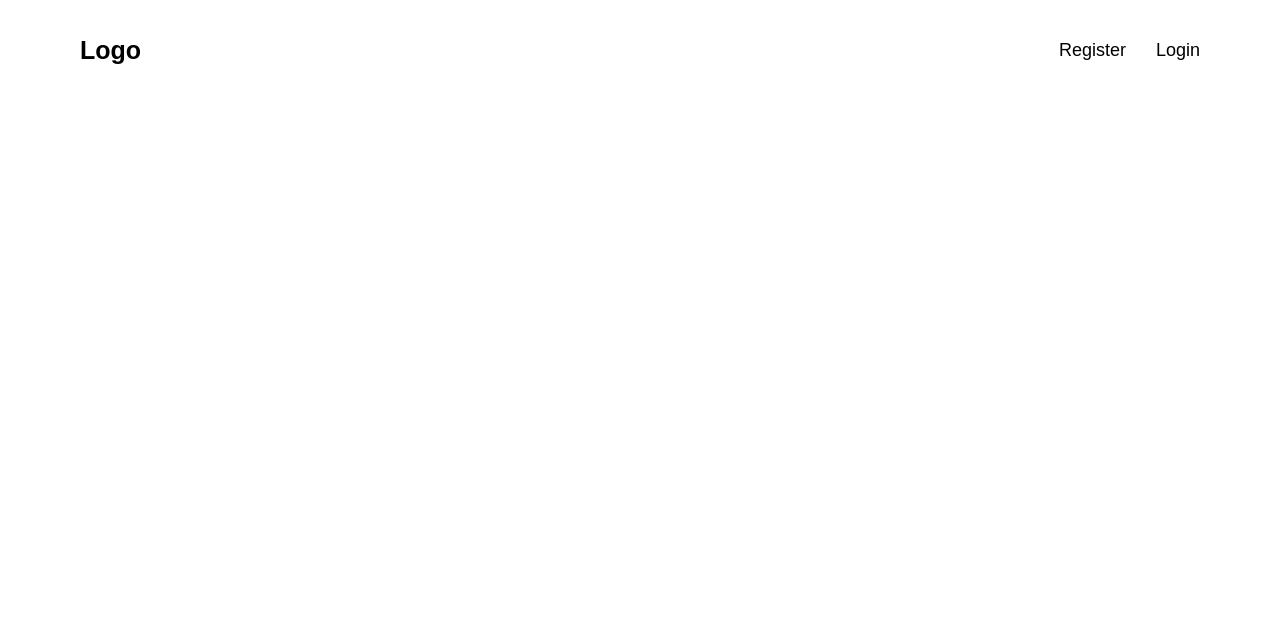
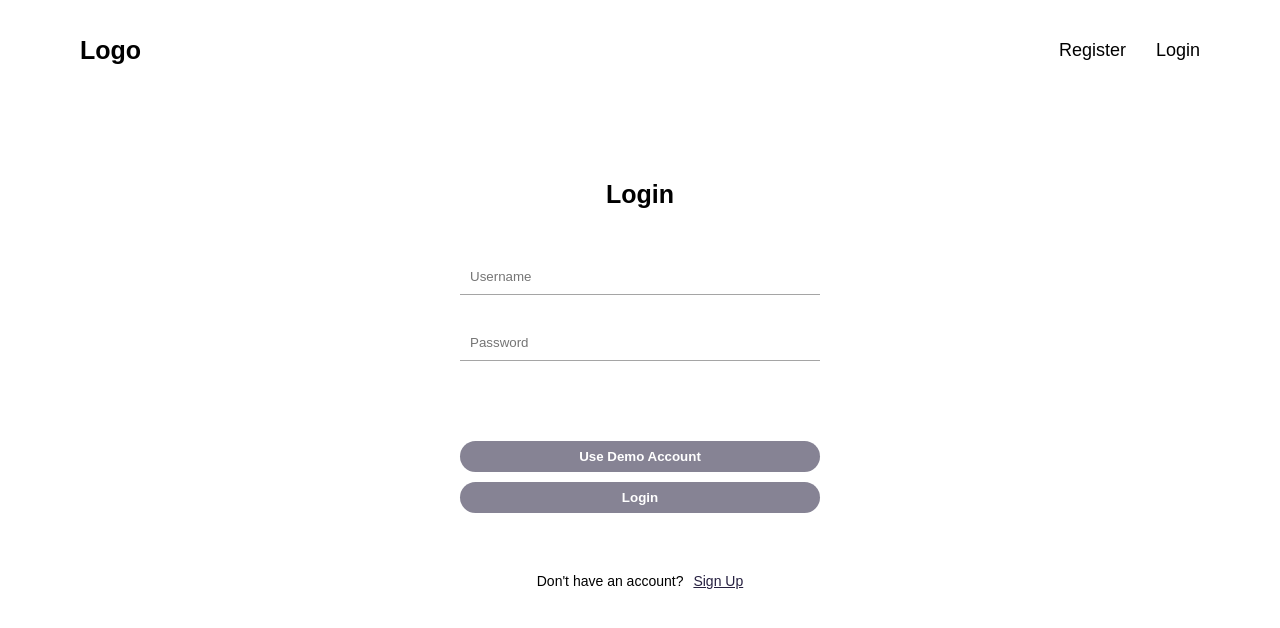
Before and after one commit to arjunp8822/auth-planner, a React (Create React App) app in the folder frontend/: page /login in a window 1280 px wide. Before the commit this address had no page. Shown: the top 628 px of the page. Built offline with nearby package versions, Linux system fonts and the light colour scheme.

Commit message:
added register and login components

```diff
--- a/frontend/src/App.css
+++ b/frontend/src/App.css
@@ -20,6 +20,11 @@ section {
 
 li:hover {
     cursor: pointer;
+}
+
+a {
+    text-decoration: inherit;
+    color: inherit;
 }
 
 :root {
--- a/frontend/src/App.js
+++ b/frontend/src/App.js
@@ -6,6 +6,8 @@ import { useState } from "react";
 import { Route, Routes } from "react-router-dom";
 import Todo from "./Todo";
 import Navbar from "./components/Navbar";
+import Register from "./components/Register";
+import Login from "./components/Login";
 axios.defaults.withCredentials = true;
 
 function App() {
@@ -16,6 +18,8 @@ function App() {
       <Routes>
         <Route path="/" element={<Home />} />
         <Route path="/todos" element={<Todo />} />
+        <Route path="/register" element={<Register />} />
+        <Route path="/login" element={<Login />} />
       </Routes>
     </UserContext.Provider>
   );
--- a/frontend/src/components/CategoryCard.js
+++ b/frontend/src/components/CategoryCard.js
@@ -1,12 +1,13 @@
 import React, { useState } from "react";
 import "./css/CategoryCard.css";
 import { MdSchool } from "react-icons/md";
+import { Link } from "react-router-dom";
 
 const CategoryCard = () => {
   const [progress, setProgress] = useState(0);
   // need to add functionality above based on completeness
   return (
-    <div className="category-card">
+    <Link to="/todos" className="category-card">
       <div className="progress-bar">
         <div className="progress"></div>
       </div>
@@ -19,7 +20,7 @@ const CategoryCard = () => {
           <p>5 Tasks</p>
         </div>
       </div>
-    </div>
+    </Link>
   );
 };
 
--- a/frontend/src/components/Login.js
+++ b/frontend/src/components/Login.js
@@ -0,0 +1,75 @@
+import axios from "axios";
+import React, { useContext, useState } from "react";
+import { useNavigate, Link } from "react-router-dom";
+import "./css/Login.css";
+import { UserContext } from "../context/UserContext";
+
+const Login = () => {
+  const [username, setUsername] = useState("");
+  const [password, setPassword] = useState("");
+  const [errorState, setErrorState] = useState(null);
+  const navigate = useNavigate();
+  const { getLoggedIn, setLoggedUser } = useContext(UserContext);
+
+  const submitHandler = async (e) => {
+    e.preventDefault();
+    try {
+      const loginData = {
+        username: username,
+        password: password,
+      };
+      const result = await axios.post(
+        "http://localhost:4000/auth/login",
+        loginData
+      );
+      setLoggedUser(result.data);
+      await getLoggedIn();
+      navigate("/");
+    } catch (e) {
+      setErrorState(e.response.data.errorMessage);
+    }
+  };
+
+  const demoButton = (e) => {
+    e.preventDefault();
+    setUsername("Test");
+    setPassword("Test12345");
+  };
+
+  return (
+    <section id="login">
+      <div className="container login-container">
+        <div className="login-box">
+          <h1>Login</h1>
+          <form onSubmit={submitHandler}>
+            <input
+              type="string"
+              placeholder="Username"
+              onChange={(e) => setUsername(e.target.value)}
+              value={username}
+            />
+            <input
+              type="password"
+              placeholder="Password"
+              onChange={(e) => setPassword(e.target.value)}
+              value={password}
+            />
+            <div className="login-error">{errorState}</div>
+            <button type="button" onClick={demoButton}>
+              Use Demo Account
+            </button>
+            <button type="submit">Login</button>
+          </form>
+          <div className="register-container">
+            <span>Don't have an account?</span>
+            <Link to="/register" className="sign-up">
+              Sign Up
+            </Link>
+          </div>
+        </div>
+      </div>
+    </section>
+  );
+};
+
+export default Login;
--- a/frontend/src/components/Navbar.js
+++ b/frontend/src/components/Navbar.js
@@ -1,15 +1,22 @@
 import React from "react";
+import { Link } from "react-router-dom";
 import "./css/Navbar.css";
 
 const Navbar = () => {
   return (
     <nav>
-      <div className="logo">
-        <h1>Logo</h1>
-      </div>
+      <Link to="/">
+        <div className="logo">
+          <h1>Logo</h1>
+        </div>
+      </Link>
       <ul className="menu">
-        <li>Register</li>
-        <li>Login</li>
+        <Link to="/register">
+          <li>Register</li>
+        </Link>
+        <Link to="/login">
+          <li>Login</li>
+        </Link>
       </ul>
     </nav>
   );
--- a/frontend/src/components/Register.js
+++ b/frontend/src/components/Register.js
@@ -0,0 +1,73 @@
+import React, { useContext, useState } from "react";
+import axios from "axios";
+import { useNavigate, Link } from "react-router-dom";
+import "./css/Login.css";
+import { UserContext } from "../context/UserContext";
+
+const Register = () => {
+  const [username, setUsername] = useState("");
+  const [password, setPassword] = useState("");
+  const [passwordVerify, setpasswordVerify] = useState("");
+  const [errorState, setErrorState] = useState(null);
+  const { setLoggedUser } = useContext(UserContext);
+  const navigate = useNavigate();
+
+  const submitHandler = async (e) => {
+    e.preventDefault();
+    try {
+      const registerData = {
+        username: username,
+        password: password,
+        passwordVerify: passwordVerify,
+      };
+      const result = await axios.post(
+        "http://localhost:4000/auth/register",
+        registerData
+      );
+      setLoggedUser(result.data);
+      navigate("/");
+    } catch (e) {
+      setErrorState(e.response.data.errorMessage);
+    }
+  };
+
+  return (
+    <section id="login">
+      <div className="container login-container">
+        <div className="login-box">
+          <h1>Create a new account</h1>
+          <form onSubmit={submitHandler}>
+            <input
+              type="string"
+              placeholder="Username"
+              onChange={(e) => setUsername(e.target.value)}
+              value={username}
+            />
+            <input
+              type="password"
+              placeholder="Password"
+              onChange={(e) => setPassword(e.target.value)}
+              value={password}
+            />
+            <input
+              type="password"
+              placeholder="Confirm Password"
+              onChange={(e) => setpasswordVerify(e.target.value)}
+              value={passwordVerify}
+            />
+            <div className="login-error">{errorState}</div>
+            <button type="submit">Register</button>
+          </form>
+          <div className="register-container">
+            <span>Already have an account?</span>
+            <Link to="/login" className="sign-up">
+              Login
+            </Link>
+          </div>
+        </div>
+      </div>
+    </section>
+  );
+};
+
+export default Register;
--- /dev/null
+++ b/frontend/src/components/css/Login.css
@@ -0,0 +1,79 @@
+#login {
+    display: flex;
+    justify-content: center;
+    align-items: center;
+}
+
+.login-container {
+    display: flex;
+    justify-content: center;
+    align-items: center;
+    flex-direction: column;
+    width: min(400px, 100vw);
+    border-radius: 10px;
+}
+
+.login-box {
+    width: 100%;
+    padding: 20px;
+}
+
+.login-container h1 {
+    margin-bottom: 50px;
+    color: var(--primary);
+    display: flex;
+    justify-content: center;
+    align-items: center;
+}
+
+.login-container form {
+    display: flex;
+    flex-direction: column;
+    margin-bottom: 50px;
+}
+
+.login-container input {
+    padding: 10px;
+    border: none;
+    border-bottom: 1px solid var(--grey);
+}
+
+.login-container input:nth-child(1) {
+    margin-bottom: 30px;
+}
+
+.login-container input:nth-child(2) {
+    margin-bottom: 30px;
+}
+
+
+.login-container button {
+    padding: 8px 20px;
+    border-radius: 40px;
+    border: none;
+    background-color: var(--secondary-header);
+    font-weight: 600;
+    color: #fff;
+    margin-bottom: 10px;
+}
+
+.register-container {
+    font-size: 14px;
+    display: flex;
+    justify-content: center;
+    align-items: center;
+    gap: 10px;
+}
+
+.sign-up {
+    color: var(--primary-header);
+    text-decoration: underline;
+}
+
+.login-error {
+    position: relative;
+    font-size: 14px;
+    color: var(--error);
+    margin-bottom: 30px;
+    height: 20px;
+}
```
